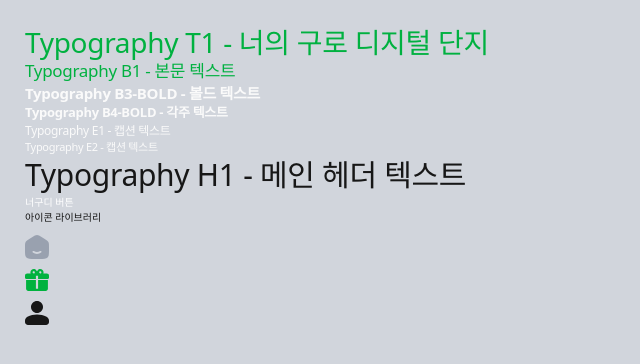
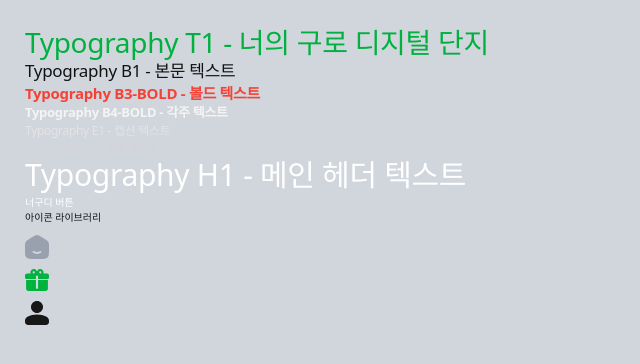
Before and after one commit to Nugudi/websites, a Next.js app in the folder apps/web/: page / in a window 1280 px wide. Shown: the top 364 px of the page, without its empty margins (0-640 px from the left). Built offline with nearby package versions, Linux system fonts and the light colour scheme.

Commit message:
fix(ui): typography 런타임 환경 css 수정

```diff
--- a/apps/web/src/app/page.tsx
+++ b/apps/web/src/app/page.tsx
@@ -15,22 +15,24 @@ export default function Home() {
         Typography T1 - 너의 구로 디지털 단지
       </Typography>
 
-      <Typography size="b1" color="main-500">
+      <Typography size="b1" color="black">
         Typography B1 - 본문 텍스트
       </Typography>
-      <Typography size="b3b" color="zinc-50">
+      <Typography size="b3b" color="error">
         Typography B3-BOLD - 볼드 텍스트
       </Typography>
-      <Typography size="b4b" color="zinc-50">
+      <Typography size="b4b" color="zinc-100">
         Typography B4-BOLD - 각주 텍스트
       </Typography>
-      <Typography size="e1" color="zinc-50">
+      <Typography size="e1" color="zinc-200">
         Typography E1 - 캡션 텍스트
       </Typography>
-      <Typography size="e2" color="zinc-50">
+      <Typography size="e2" color="zinc-300">
         Typography E2 - 캡션 텍스트
       </Typography>
-      <Typography size="h1">Typography H1 - 메인 헤더 텍스트</Typography>
+      <Typography size="h1" color="white">
+        Typography H1 - 메인 헤더 텍스트
+      </Typography>
 
       <Button variant="brand" size="md">
         너구디 버튼
--- a/packages/ui/src/typography/index.tsx
+++ b/packages/ui/src/typography/index.tsx
@@ -50,30 +50,9 @@ export const Typography = <T extends ElementType = "p">({
   ...rest
 }: TypographyProps<T>) => {
   const Component = (as || "p") as ElementType;
-  const colorClass =
-    color &&
-    [
-      "main-500",
-      "main-800",
-      "zinc-50",
-      "zinc-100",
-      "zinc-200",
-      "zinc-300",
-      "zinc-400",
-      "zinc-500",
-      "zinc-600",
-      "zinc-700",
-      "zinc-800",
-      "error",
-      "white",
-      "black",
-    ].includes(color)
-      ? `text-${color}`
-      : typeof color === "string"
-        ? color
-        : undefined;
+
   return (
-    <Component className={cn(size, colorClass, className)} {...rest}>
+    <Component className={cn(size, `text-${color}`, className)} {...rest}>
       {children}
     </Component>
   );
```
